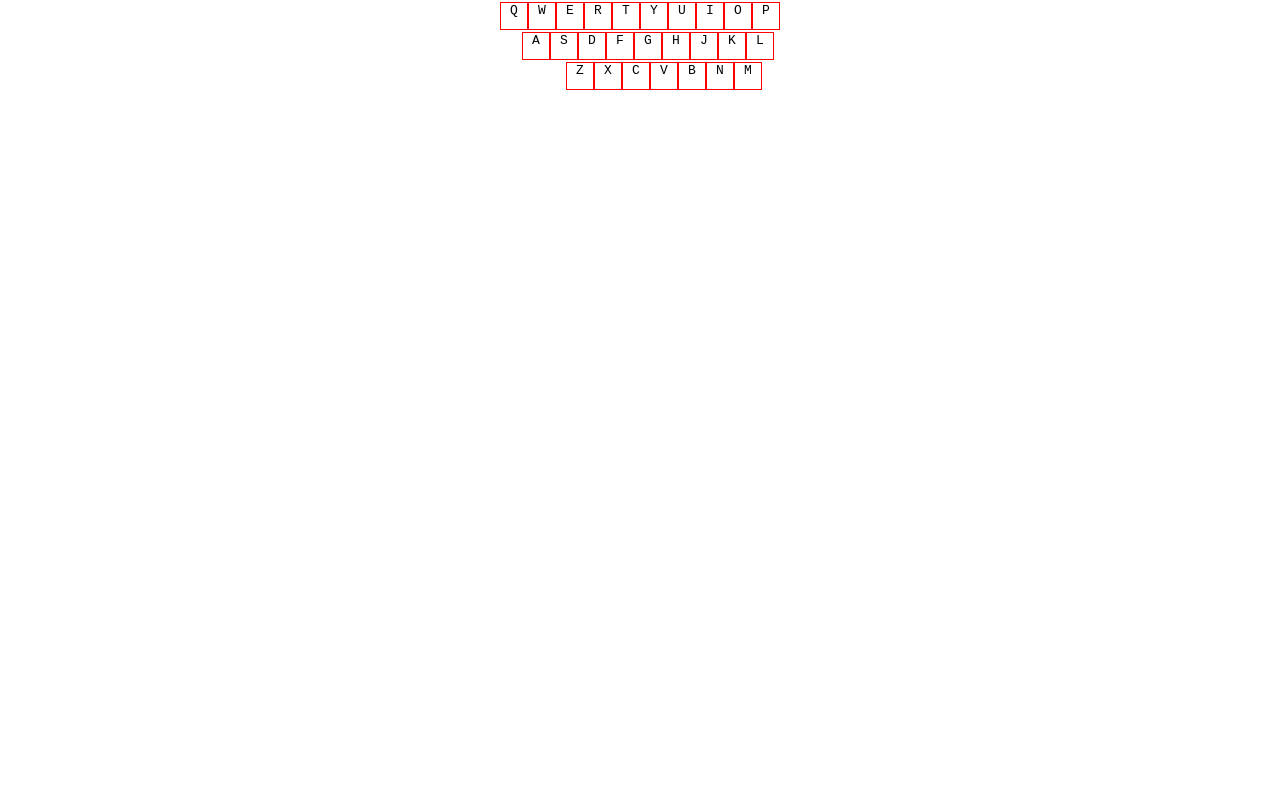
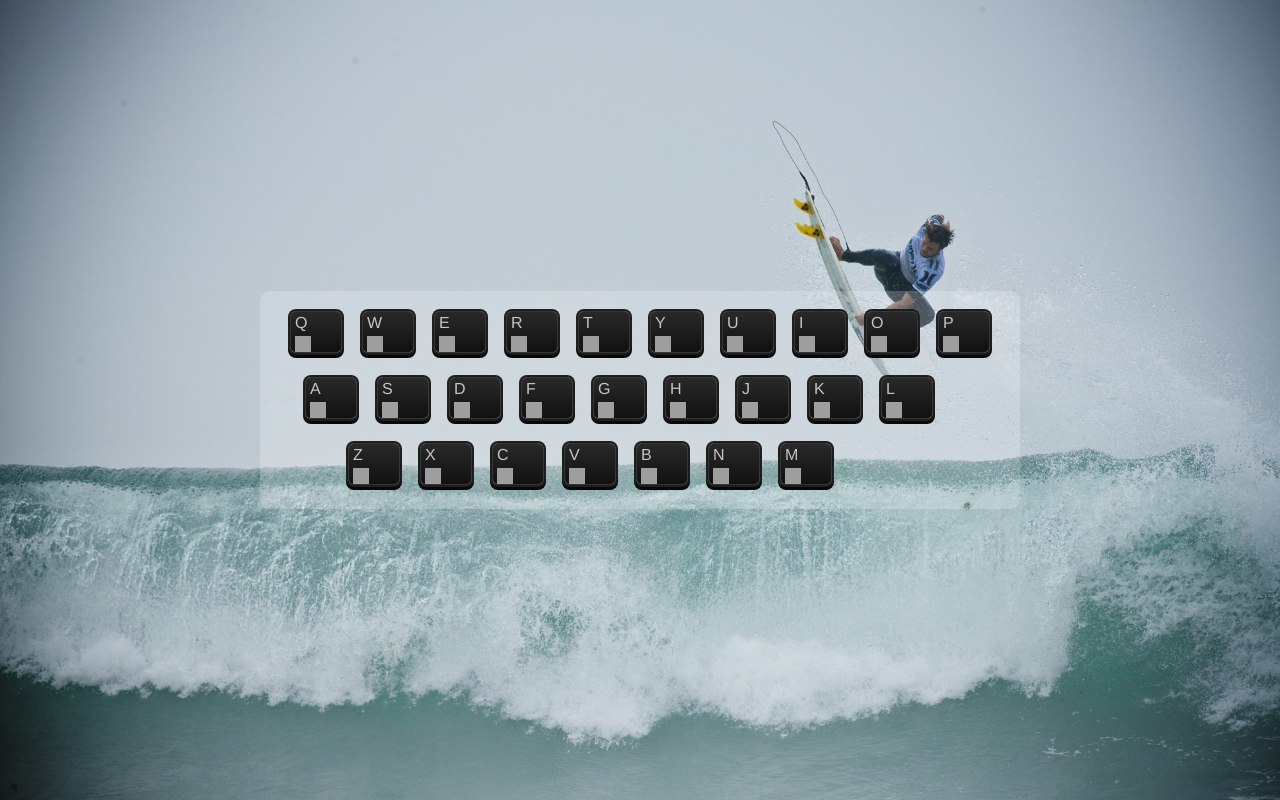
Before and after one commit to captainxuelei/MyBookmarks, a plain HTML site: page index.html in a window 1280 px wide. Drawn offline with Linux system fonts and the light colour scheme; grey boxes are pictures that could not be loaded.

Commit message:
third commit

```diff
--- a/index.html
+++ b/index.html
@@ -1,61 +1,142 @@
 <!DOCTYPE html>
 <html lang="zh-Hans">
+
 <head>
     <meta charset="UTF-8">
     <title>导航网站</title>
     <link rel="stylesheet" href="./style.css">
 </head>
+
 <body>
     <header></header>
     <main>
-        <div class="wrapper" id='xx'></div>
+        <div class="wrapper" id='main'></div>
     </main>
     <footer></footer>
     <script>
-        var keys = {
-            0:['q','w','e','r','t','y','u','i','o','p'],
-            1:['a','s','d','f','g','h','j','k','l'],
-            2:['z','x','c','v','b','n','m'],
-            length: 3
+        //1.初始化数据
+        var hashA = init()
+        var keys = hashA['keys']
+        var hash = hashA['hash']
+
+
+        //2.生成键盘
+        generateKeyboard(keys, hash)
+
+
+        //3.监听用户指令
+        listenToUser(hash)
+
+
+        //封装的函数
+        function init() {
+            var keys = {
+                0: ['q', 'w', 'e', 'r', 't', 'y', 'u', 'i', 'o', 'p'],
+                1: ['a', 's', 'd', 'f', 'g', 'h', 'j', 'k', 'l'],
+                2: ['z', 'x', 'c', 'v', 'b', 'n', 'm'],
+                length: 3
+            }
+            var hash = {
+                q: 'qq.com', w: 'weibo.com', t: 'tmall.com', y: 'youku.com', i: 'ruanyifeng.com', o: '163.com', p: undefined, a: 'amazon.com', s: 'suning.com', d: 'douban.com', g: 'qunar.com', j: 'jd.com', z: 'zhihu.com', b: 'baidu.com'
+            }
+            var hashInlocalStorage = getfromlocalStorage('zzz')
+            if (hashInlocalStorage) {
+                hash = hashInlocalStorage
+            }
+            return {
+                'keys': keys,
+                'hash': hash
+            }
         }
-        var hash = {q: 'qq.com',w: 'weibo.com',t: 'tianya.com',y: 'youku.com',i: 'iqiyi.com',p: undefined,a: 'amazon.com',s: 'sohu.com',g: 'google.com',j: 'jd.com',z: 'zhihu.com'
+
+        function generateKeyboard(keys, hash) {
+            for (var index = 0; index < keys.length; index++) {
+                var div = tag('div')
+                div.className = 'row'
+
+                main.appendChild(div)
+
+                var row = keys[index]
+                for (var index2 = 0; index2 < row.length; index2++) {
+
+                    var span = createSpan(row[index2])
+
+                    var button = createButton(row[index2])
+
+                    var img = createImg(hash[row[index2]])
+
+                    var kbd = tag('kbd')
+                    kbd.className = 'key'
+
+                    kbd.appendChild(span)
+                    kbd.appendChild(img)
+                    kbd.appendChild(button)
+
+                    div.appendChild(kbd)
+                }
+            }
         }
-        var hashInlocalStorage = JSON.parse(localStorage.getItem('zzz') || 'null')
-        if(hashInlocalStorage){
-            hash = hashInlocalStorage
+
+        function listenToUser(hash) {
+            document.onkeypress = function (suibian) {
+                var key = suibian['key']
+                var website = hash[key]
+                //location.href = 'http://'+website
+                window.open('http://' + website, '_blank')
+            }
         }
-        index = 0
-        while(index < keys.length){
-            divkbd = document.createElement('div')
-            xx.appendChild(divkbd)
-            row = keys[index]
-            console.log(row)
-            index2 = 0
-            while(index2 < row.length){
-                kbdxx = document.createElement('kbd')
-                kbdxx.textContent = row[index2]
-                buttonxx = document.createElement('button')
-                buttonxx.textContent = '编辑'
-                buttonxx.id = row[index2]
-                buttonxx.onclick = function(whatever){
-                    key = whatever.target.id
-                    input = prompt('请输入一个网址')
-                    hash[key] = input
-                    localStorage.setItem('zzz', JSON.stringify(hash))
-                    console.log(hash)
+
+        function getfromlocalStorage(name) {
+            return JSON.parse(localStorage.getItem(name) || 'null')
+        }
+
+        function tag(tagName, attributes) {
+            return document.createElement(tagName)
+            /*for(var key3 in attributes){ //key可以为 className, id, textContent
+                element[key3] = attributes[key3]
+            }
+            return element*/
+        }
+
+        function createSpan(textContent) {
+            var span = tag('span')
+            span.textContent = textContent
+            span.className = 'text'
+            return span
+        }
+
+        function createButton(id) {
+            var button = tag('button')
+            button.textContent = '编辑'
+            button.id = id
+            button.onclick = function (whatever) {
+                var button2 = whatever['target']
+                var img2 = button2.previousSibling
+                var key = button2.id
+                var input = prompt('请输入一个网址')
+                hash[key] = input
+                img2.src = 'http://' + input + '/favicon.ico'
+                img2.onerror = function (xxx) {
+                    xxx.target.src = '//s1.ax2x.com/2018/06/09/RicBh.png'
                 }
-                kbdxx.appendChild(buttonxx)
-                divkbd.appendChild(kbdxx)
-                index2 = index2 + 1
+                localStorage.setItem('zzz', JSON.stringify(hash))
             }
-            index = index + 1
+            return button
         }
-        document.onkeypress = function(suibian){
-            key = suibian['key']
-            website = hash[key]
-            //location.href = 'http://'+website
-            window.open('http://'+website, '_blank')
+
+        function createImg(domain) {
+            var img = tag('img')
+            if (domain) {
+                img.src = 'http://' + domain + '/favicon.ico'
+            } else {
+                img.src = '//s1.ax2x.com/2018/06/09/RicBh.png'
+            }
+            img.onerror = function (yyy) {
+                yyy.target.src = '//s1.ax2x.com/2018/06/09/RicBh.png'
+            }
+            return img
         }
     </script>
 </body>
+
 </html>
--- a/style.css
+++ b/style.css
@@ -11,15 +11,48 @@ kbd > button{
 kbd:hover > button{
     display: inline-block;
 }
+body{
+    background: white url(./wall.jpg) no-repeat center center;
+    background-size: cover;
+}
 main{
     text-align: center;
+    display: flex;
+    align-items: center;
+    justify-content: center;
+    height: 100vh;
 }
-#xx{
+#main{
     display: inline-block;
 }
-#xx > div:nth-child(2){
-    margin-left: 1em;
+#main > div:nth-child(2){
+    margin-left: -22px;
 }
-#xx > div:nth-child(3){
-    margin-left: 3em;
+#main > div:nth-child(3){
+    margin-left: -80px;
 }
+.wrapper{
+    background: rgba(255,255,255,0.2);
+    border-radius: 10px;
+}
+.key{
+    width: 50px; height: 40px; background: linear-gradient(to bottom, #292929 0%,#111111 100%); border: 1px solid #373737; color: #C5C5C5; border-radius:  6px; box-shadow: 0 0 0 1px #1A1B1C, 0 0 0 2px #1f2020, 0 3px 0 2px #080808; position:relative; font-size: 16px; font-family: Helvetica;
+}
+.row{
+    margin: 20px;
+}
+.row .key{
+    margin: 0 10px;
+}
+.key img{
+    width: 16px;
+    height: 16px;
+    position: absolute;
+    left: 4px;
+    bottom: 0;
+}
+.key .text{
+    position: absolute;
+    left: 4px;
+    top: 2px;
+}
```
Also changed, not shown: wall.jpg (added), 1 other file.
